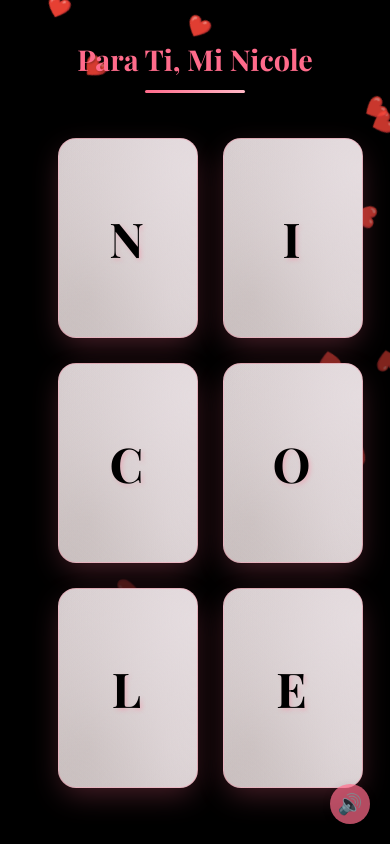
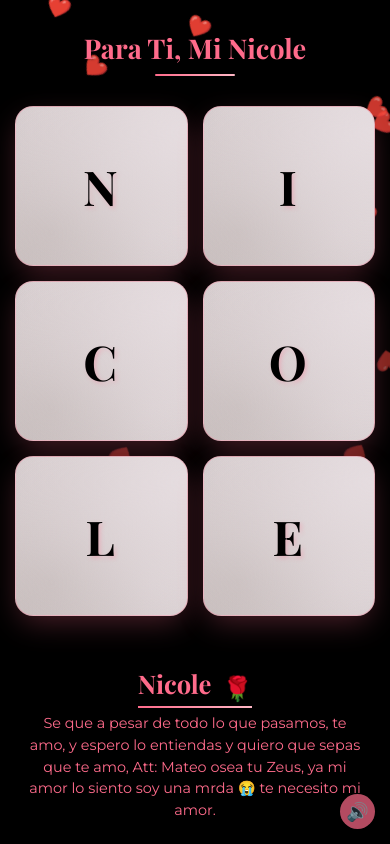
Before and after one commit to Bomboncito-tu-terror/Nicole--Mateo, a plain HTML site: page para_mi_niña/index.html in a window 390 px wide. Shown: the top 844 px of the page. Drawn offline with nearby package versions, Linux system fonts and the light colour scheme.

Commit message:
Update index.html

```diff
--- a/para_mi_niña/index.html
+++ b/para_mi_niña/index.html
@@ -213,43 +213,80 @@ background-image: radial-gradient(at 97.76645283592977% 15.99142186333198%, hsla
     }
 
 @media (max-width: 768px) {
+  body {
+    padding: 30px 15px;
+  }
+
   h1 {
-        font-size: 2.2rem;
+    font-size: 2rem;
+    margin-bottom: 30px;
+    padding-bottom: 10px;
+  }
+
+  h1:after {
+    width: 80px;
+    height: 2px;
+  }
+
+  .card-container {
+    display: grid;
+    grid-template-columns: repeat(2, 1fr);
+    gap: 15px;
+    width: 100%;
+    max-width: 400px;
+    margin-bottom: 30px;
   }
 
   .card {
-        width: 160px;
-        height: 240px;
+    width: 100%;
+    height: 180px;
+    margin: 0;
   }
 
   .front {
-        font-size: 4rem;
+    font-size: 3.5rem;
   }
 
   .back {
-        font-size: 0.9rem;
-        padding: 15px;
+    font-size: 0.85rem;
+    padding: 12px;
+    line-height: 1.4;
+  }
+
+  .footer {
+    margin-top: 20px;
+    padding: 0 10px;
   }
 
   .footer h2 {
-        font-size: 2rem;
+    font-size: 1.8rem;
+    margin-bottom: 10px;
+  }
+
+  .footer p {
+    font-size: 1rem;
+    line-height: 1.5;
+  }
+
+  .audio-controls {
+    bottom: 15px;
+    right: 15px;
+  }
+
+  .audio-controls button {
+    width: 35px;
+    height: 35px;
+    font-size: 18px;
   }
 }
 
 @media (max-width: 480px) {
-      body {
-        padding: 40px 15px;
-      }
-
   h1 {
-        font-size: 1.8rem;
-        margin-bottom: 30px;
+    font-size: 1.7rem;
   }
 
   .card {
-        width: 140px;
-        height: 200px;
-        padding: 15px;
+    height: 160px;
   }
 
   .front {
@@ -258,15 +295,15 @@ background-image: radial-gradient(at 97.76645283592977% 15.99142186333198%, hsla
 
   .back {
     font-size: 0.8rem;
-        padding: 12px;
+    padding: 10px;
   }
 
   .footer h2 {
-        font-size: 1.8rem;
+    font-size: 1.6rem;
   }
 
   .footer p {
-        font-size: 1rem;
+    font-size: 0.9rem;
   }
 }
   </style>
```
Lines whose indentation alone changed are shown as unchanged.
